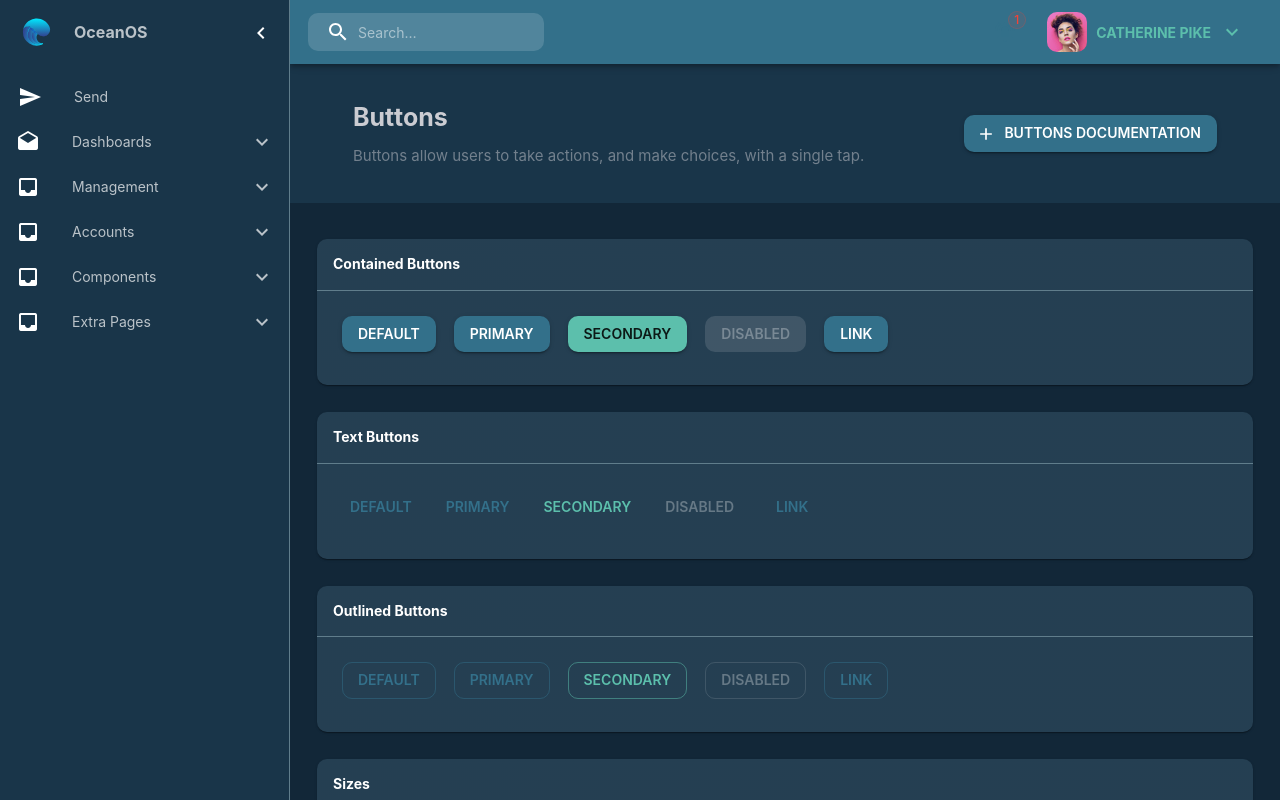
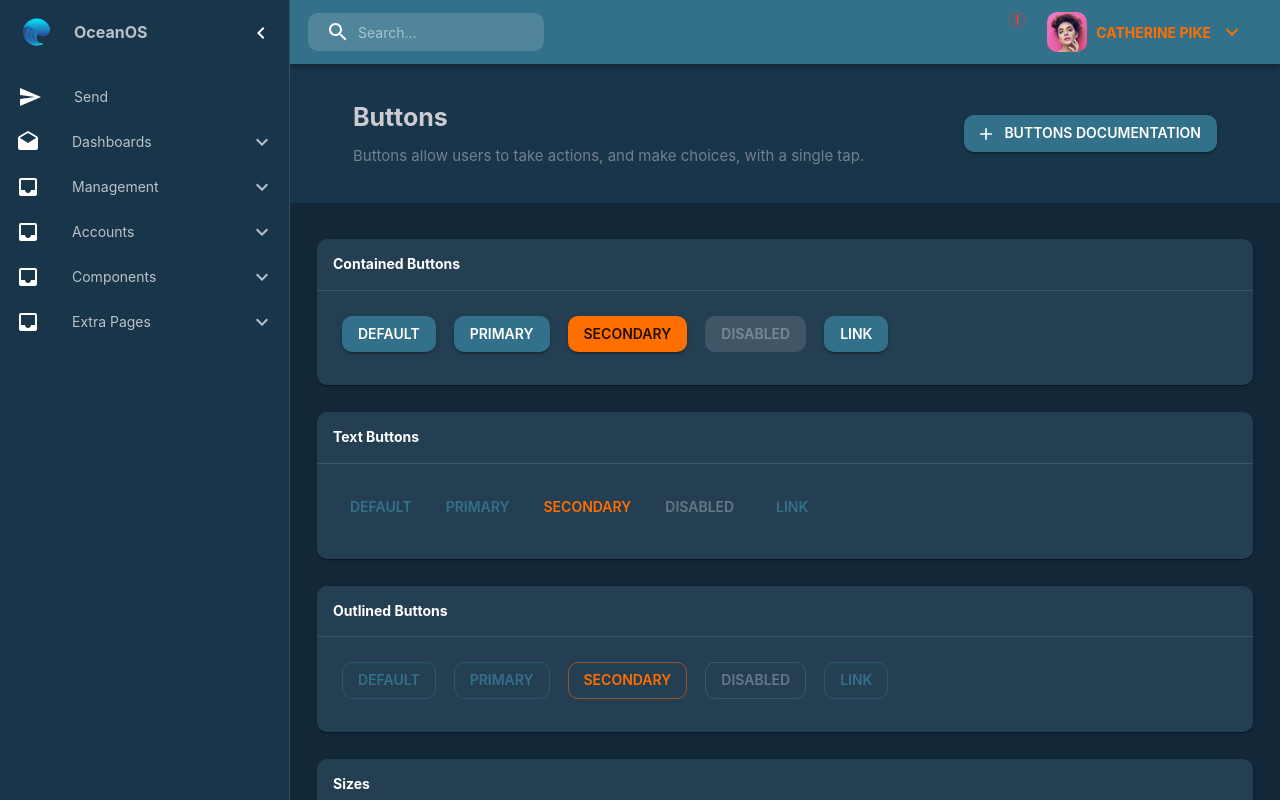
Before and after one commit to ocean-os-org/ocean-os, a React (Vite) app in the folder packages/oos-local-webui/: page /components/buttons in a window 1280 px wide. Shown: the top 800 px of the page. Built offline with nearby package versions, Linux system fonts and the light colour scheme.

Commit message:
theme update

```diff
--- a/packages/oos-local-webui/src/theme/ThemeProvider.tsx
+++ b/packages/oos-local-webui/src/theme/ThemeProvider.tsx
@@ -1,15 +1,16 @@
-import React, { useState, PropsWithChildren } from 'react';
+import { useState, createContext, PropsWithChildren } from 'react';
 import { ThemeProvider } from '@mui/material';
 import { themeCreator } from './base';
 
-export const ThemeContext = React.createContext(
+export const ThemeContext = createContext(
   (themeName: string): void => {}
 );
 
-const ThemeProviderWrapper = (props:PropsWithChildren<{}>) => {
+const OOSThemeProvider = (props:PropsWithChildren<{}>) => {
   const curThemeName = localStorage.getItem('appTheme') || 'OceanOSTheme';
   const [themeName, _setThemeName] = useState(curThemeName);
   const theme = themeCreator(themeName);
+
   const setThemeName = (themeName: string): void => {
     localStorage.setItem('appTheme', themeName);
     _setThemeName(themeName);
@@ -22,4 +23,4 @@ const ThemeProviderWrapper = (props:PropsWithChildren<{}>) => {
   );
 };
 
-export default ThemeProviderWrapper;
+export default OOSThemeProvider;
--- a/packages/oos-local-webui/src/theme/schemes/OceanOSTheme.ts
+++ b/packages/oos-local-webui/src/theme/schemes/OceanOSTheme.ts
@@ -3,7 +3,7 @@ import '@mui/lab/themeAugmentation';
 
 const themeColors = {
   primary: '#5893df',
-  secondary: '#2ec5d3',
+  secondary: '#01579b',
   success: '#57CA22',
   warning: '#FFA319',
   error: '#FF1943',
@@ -253,13 +253,12 @@ export const OceanOSTheme = createTheme({
       main: '#33708A',
     },
     secondary: {
-      main: '#5CBFAC',
+      main: '#ff6f00',
     },
     background: {
       default: '#122738',
       paper: '#193549',
     },
-    divider: '#607d8b',
   },
   shape: {
     borderRadius: 10
@@ -321,6 +320,8 @@ export const OceanOSTheme = createTheme({
       textTransform: 'uppercase'
     }
   },
+  components: {
+  }
 });
 /*
 export const OceanOSTheme = createTheme({
```
